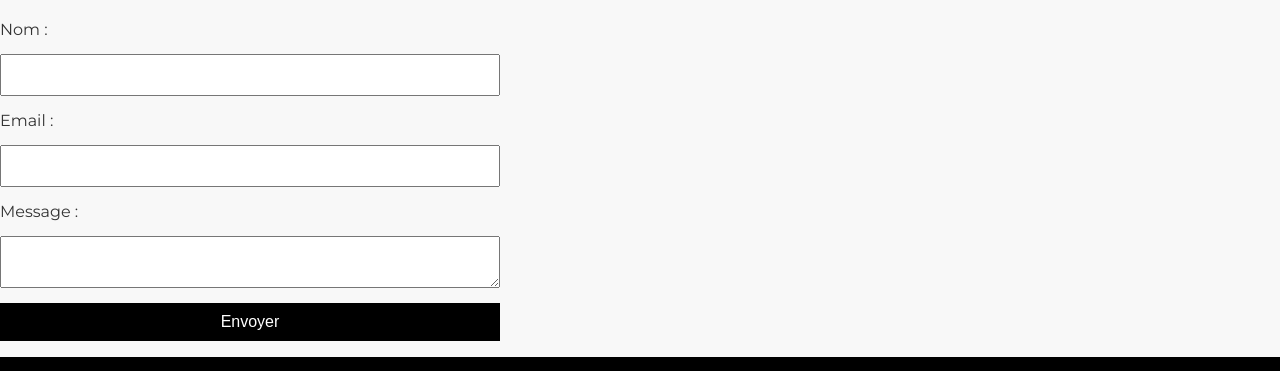
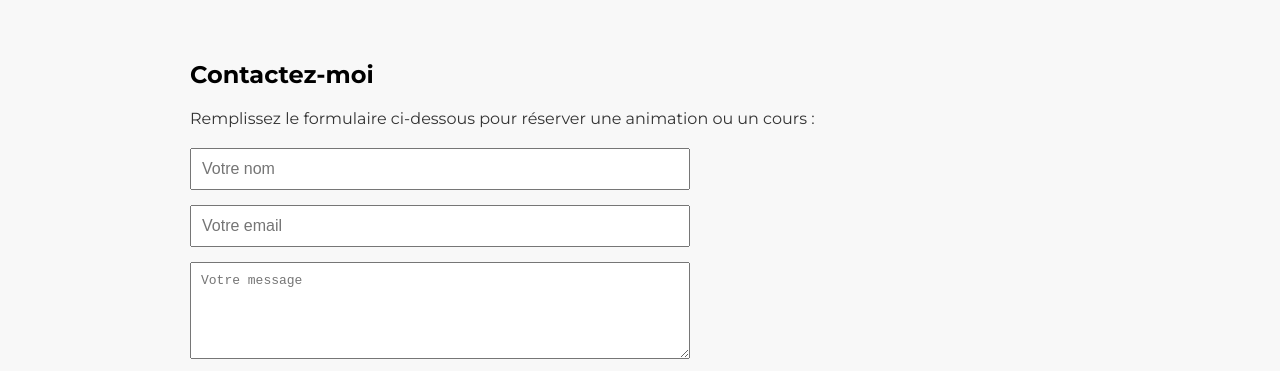
Before and after one commit to alexiababyfoot/alexiababyfoot, a plain HTML site: page index.html in a window 1280 px wide. Shown: the top 371 px of the page. Drawn offline with Linux system fonts and the light colour scheme.

Commit message:
Update index.html

```diff
--- a/index.html
+++ b/index.html
@@ -1,16 +1,15 @@
+<section id="contact">
+    <h2>Contactez-moi</h2>
+    <p>Remplissez le formulaire ci-dessous pour réserver une animation ou un cours :</p>
 
-<form action="https://formspree.io/f/mqalagao" method="POST">
-  <label for="nom">Nom :</label>
-  <input type="text" id="nom" name="nom" required />
+    <form action="https://formspree.io/f/mqalagao" method="POST">
+        <input type="text" name="nom" placeholder="Votre nom" required>
+        <input type="email" name="email" placeholder="Votre email" required>
+        <textarea name="message" rows="5" placeholder="Votre message" required></textarea>
+        <button type="submit">Envoyer</button>
+    </form>
+</section>
 
-  <label for="email">Email :</label>
-  <input type="email" id="email" name="email" required />
-
-  <label for="message">Message :</label>
-  <textarea id="message" name="message" required></textarea>
-
-  <button type="submit">Envoyer</button>
-</form>
 
 <!DOCTYPE html>
 <html lang="fr">
```
